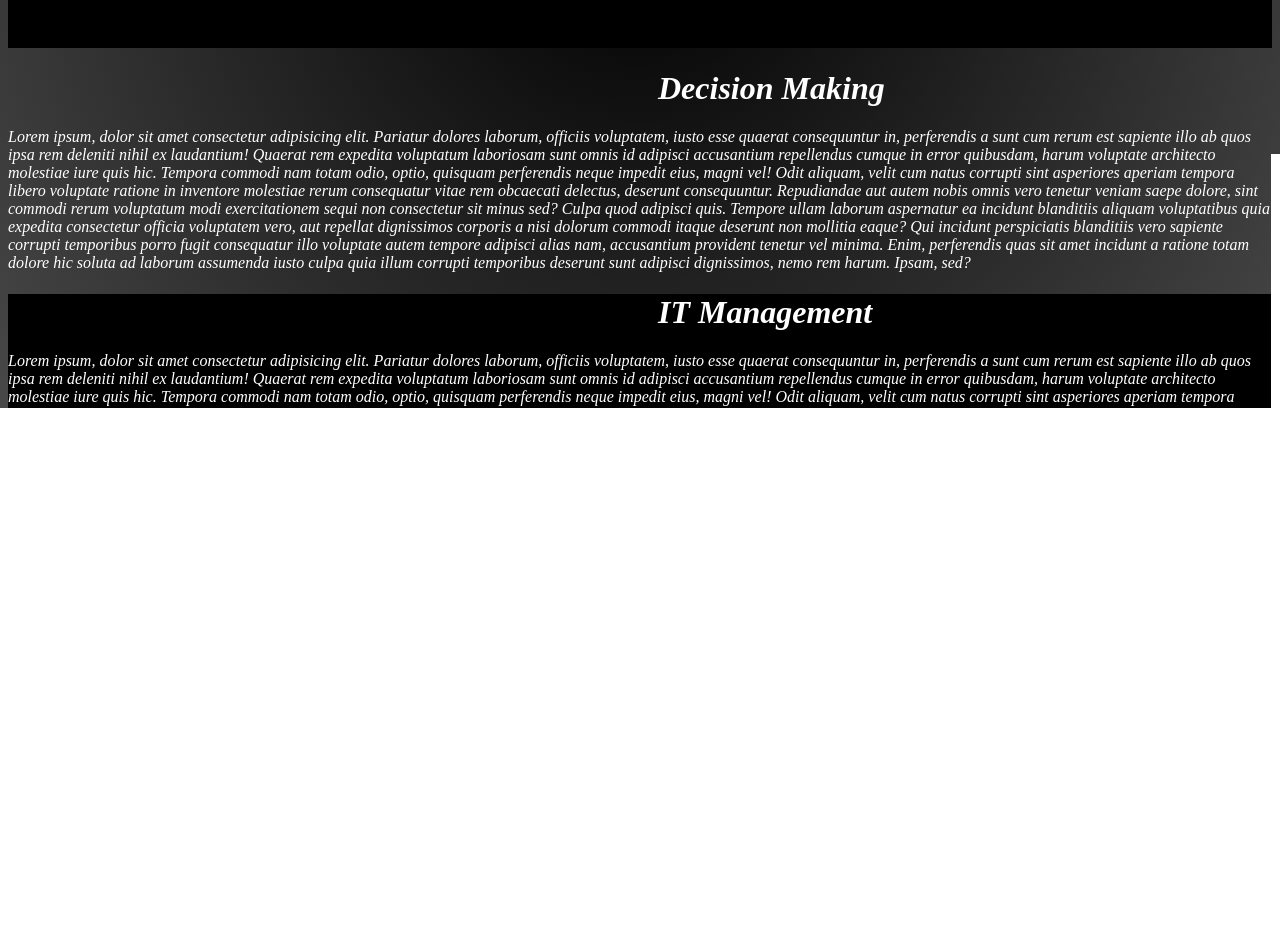
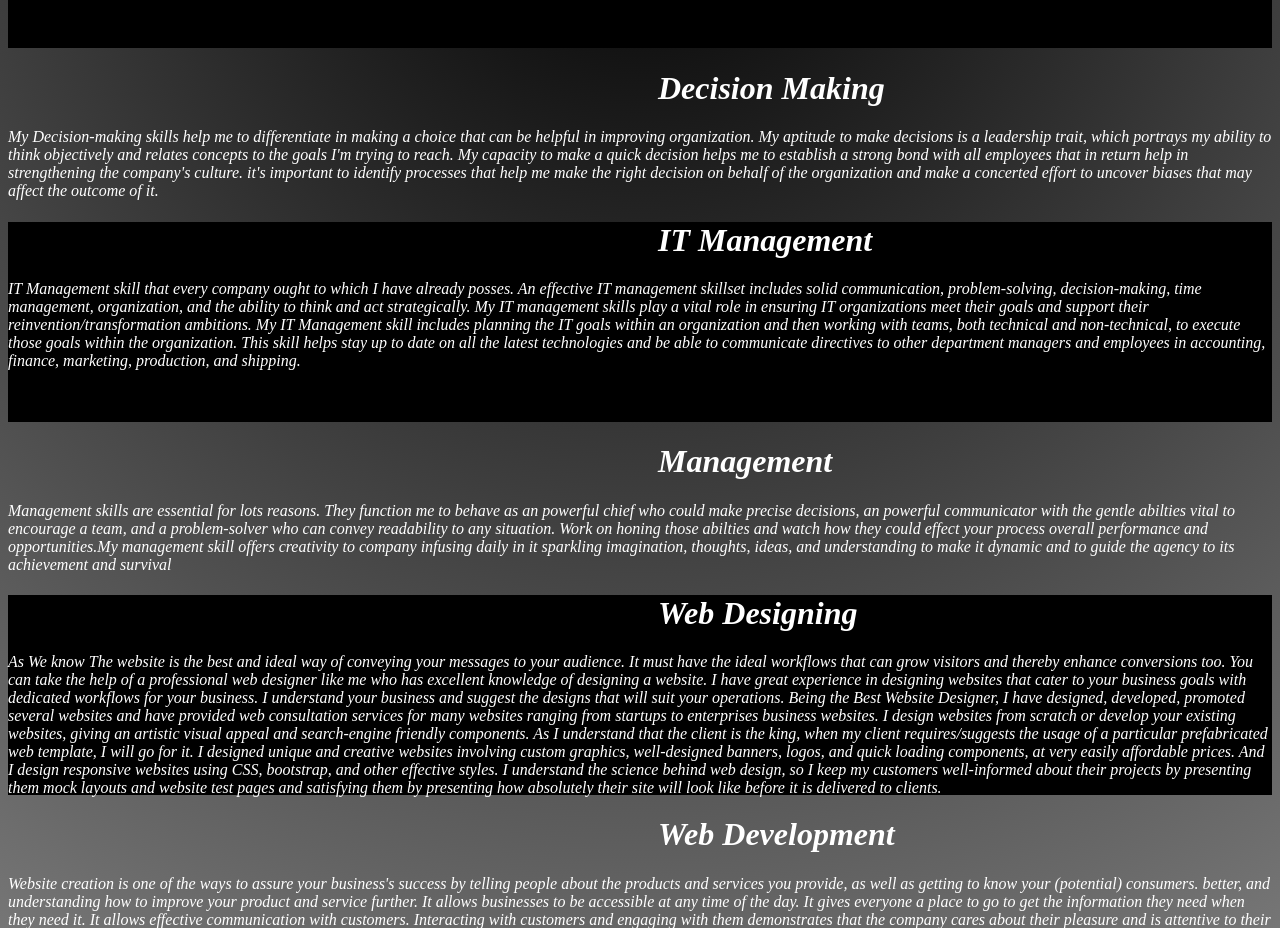
Before and after one commit to AbhishekTripathi842/Portfolio, a plain HTML site: page index.html in a window 1280 px wide. Shown: the part 1371-2299 px from the top of the page. Drawn offline with Linux system fonts and the light colour scheme.

Commit message:
write an cooment

```diff
--- a/index.html
+++ b/index.html
@@ -113,35 +113,15 @@
 
     <h1 id="Decision" class="color" style="margin-left: 650px;">Decision Making</h1>
 
-    <p class="color">Lorem ipsum, dolor sit amet consectetur adipisicing elit.
-      Pariatur dolores laborum, officiis voluptatem,
-      iusto esse quaerat consequuntur in, perferendis a sunt cum
-      rerum est sapiente illo ab quos ipsa rem deleniti nihil ex
-      laudantium! Quaerat rem expedita voluptatum laboriosam sunt
-      omnis id adipisci accusantium repellendus cumque in error
-      quibusdam, harum voluptate architecto molestiae iure quis
-      hic. Tempora commodi nam totam odio, optio, quisquam
-      perferendis neque impedit eius, magni vel! Odit aliquam,
-      velit cum natus corrupti sint asperiores aperiam tempora
-      libero voluptate ratione in inventore molestiae rerum
-      consequatur vitae rem obcaecati delectus, deserunt
-      consequuntur. Repudiandae aut autem nobis omnis vero
-      tenetur veniam saepe dolore, sint commodi rerum
-      voluptatum modi exercitationem sequi non consectetur
-      sit minus sed? Culpa quod adipisci quis. Tempore ullam
-      laborum aspernatur ea incidunt blanditiis aliquam
-      voluptatibus quia expedita consectetur officia
-      voluptatem vero, aut repellat dignissimos corporis
-      a nisi dolorum commodi itaque deserunt non mollitia
-      eaque? Qui incidunt perspiciatis blanditiis vero
-      sapiente corrupti temporibus porro fugit
-      consequatur illo voluptate autem tempore
-      adipisci alias nam, accusantium provident
-      tenetur vel minima. Enim, perferendis quas
-      sit amet incidunt a ratione totam dolore hic
-      soluta ad laborum assumenda iusto culpa quia
-      illum corrupti temporibus deserunt sunt
-      adipisci dignissimos, nemo rem harum. Ipsam, sed?</p>
+    <p class="color">
+      My Decision-making skills help me to differentiate in making a choice that can
+       be helpful in improving organization. My aptitude to make decisions is a leadership
+        trait, which portrays my ability to think objectively and relates concepts to the goals
+         I'm trying to reach. My capacity to make a quick decision helps me to establish a strong
+          bond with all employees that in return help in strengthening the company's culture. it's
+           important to identify processes that help me make the right decision on behalf of the organization
+            and make a
+       concerted effort to uncover biases that may affect the outcome of it.</p>
 
 
   </div>
@@ -153,35 +133,16 @@
 
     <h1 class="color" style="margin-left: 650px;">IT Management</h1>
 
-    <p class="color">Lorem ipsum, dolor sit amet consectetur adipisicing elit.
-      Pariatur dolores laborum, officiis voluptatem,
-      iusto esse quaerat consequuntur in, perferendis a sunt cum
-      rerum est sapiente illo ab quos ipsa rem deleniti nihil ex
-      laudantium! Quaerat rem expedita voluptatum laboriosam sunt
-      omnis id adipisci accusantium repellendus cumque in error
-      quibusdam, harum voluptate architecto molestiae iure quis
-      hic. Tempora commodi nam totam odio, optio, quisquam
-      perferendis neque impedit eius, magni vel! Odit aliquam,
-      velit cum natus corrupti sint asperiores aperiam tempora
-      libero voluptate ratione in inventore molestiae rerum
-      consequatur vitae rem obcaecati delectus, deserunt
-      consequuntur. Repudiandae aut autem nobis omnis vero
-      tenetur veniam saepe dolore, sint commodi rerum
-      voluptatum modi exercitationem sequi non consectetur
-      sit minus sed? Culpa quod adipisci quis. Tempore ullam
-      laborum aspernatur ea incidunt blanditiis aliquam
-      voluptatibus quia expedita consectetur officia
-      voluptatem vero, aut repellat dignissimos corporis
-      a nisi dolorum commodi itaque deserunt non mollitia
-      eaque? Qui incidunt perspiciatis blanditiis vero
-      sapiente corrupti temporibus porro fugit
-      consequatur illo voluptate autem tempore
-      adipisci alias nam, accusantium provident
-      tenetur vel minima. Enim, perferendis quas
-      sit amet incidunt a ratione totam dolore hic
-      soluta ad laborum assumenda iusto culpa quia
-      illum corrupti temporibus deserunt sunt
-      adipisci dignissimos, nemo rem harum. Ipsam, sed?</p>
+    <p class="color">
+      IT Management skill that every company ought to which I have already posses. An effective
+       IT management skillset includes solid communication, problem-solving, decision-making,
+        time management, organization, and the ability to think and act strategically.
+         My IT management skills play a vital role in ensuring  IT organizations meet their goals
+          and support their reinvention/transformation ambitions. My IT Management skill includes
+          planning the IT goals within an organization and then working with teams, both technical
+           and non-technical, to execute those goals within the organization. This skill helps stay
+     up to date on all the latest technologies and be able to communicate directives to other department
+       managers and employees in accounting, finance, marketing, production, and shipping.</p>
 
 
   </div>
@@ -190,35 +151,13 @@
 
     <h1 id="Management" class="color" style="margin-left: 650px;">Management</h1>
 
-    <p class="color">Lorem ipsum, dolor sit amet consectetur adipisicing elit.
-      Pariatur dolores laborum, officiis voluptatem,
-      iusto esse quaerat consequuntur in, perferendis a sunt cum
-      rerum est sapiente illo ab quos ipsa rem deleniti nihil ex
-      laudantium! Quaerat rem expedita voluptatum laboriosam sunt
-      omnis id adipisci accusantium repellendus cumque in error
-      quibusdam, harum voluptate architecto molestiae iure quis
-      hic. Tempora commodi nam totam odio, optio, quisquam
-      perferendis neque impedit eius, magni vel! Odit aliquam,
-      velit cum natus corrupti sint asperiores aperiam tempora
-      libero voluptate ratione in inventore molestiae rerum
-      consequatur vitae rem obcaecati delectus, deserunt
-      consequuntur. Repudiandae aut autem nobis omnis vero
-      tenetur veniam saepe dolore, sint commodi rerum
-      voluptatum modi exercitationem sequi non consectetur
-      sit minus sed? Culpa quod adipisci quis. Tempore ullam
-      laborum aspernatur ea incidunt blanditiis aliquam
-      voluptatibus quia expedita consectetur officia
-      voluptatem vero, aut repellat dignissimos corporis
-      a nisi dolorum commodi itaque deserunt non mollitia
-      eaque? Qui incidunt perspiciatis blanditiis vero
-      sapiente corrupti temporibus porro fugit
-      consequatur illo voluptate autem tempore
-      adipisci alias nam, accusantium provident
-      tenetur vel minima. Enim, perferendis quas
-      sit amet incidunt a ratione totam dolore hic
-      soluta ad laborum assumenda iusto culpa quia
-      illum corrupti temporibus deserunt sunt
-      adipisci dignissimos, nemo rem harum. Ipsam, sed?</p>
+    <p class="color">Management skills are essential for lots reasons. They function me
+       to behave as an powerful chief who could make precise decisions, an powerful communicator
+       with the gentle abilties vital to encourage a team, and a problem-solver who can convey
+       readability to any situation. Work on honing those abilties and watch how they could effect
+        your process overall performance and opportunities.My management skill offers
+        creativity to company infusing daily in it sparkling imagination, thoughts, ideas, and understanding
+      to make it dynamic and to guide the agency to its achievement and survival</p>
 
 
   </div>
```
